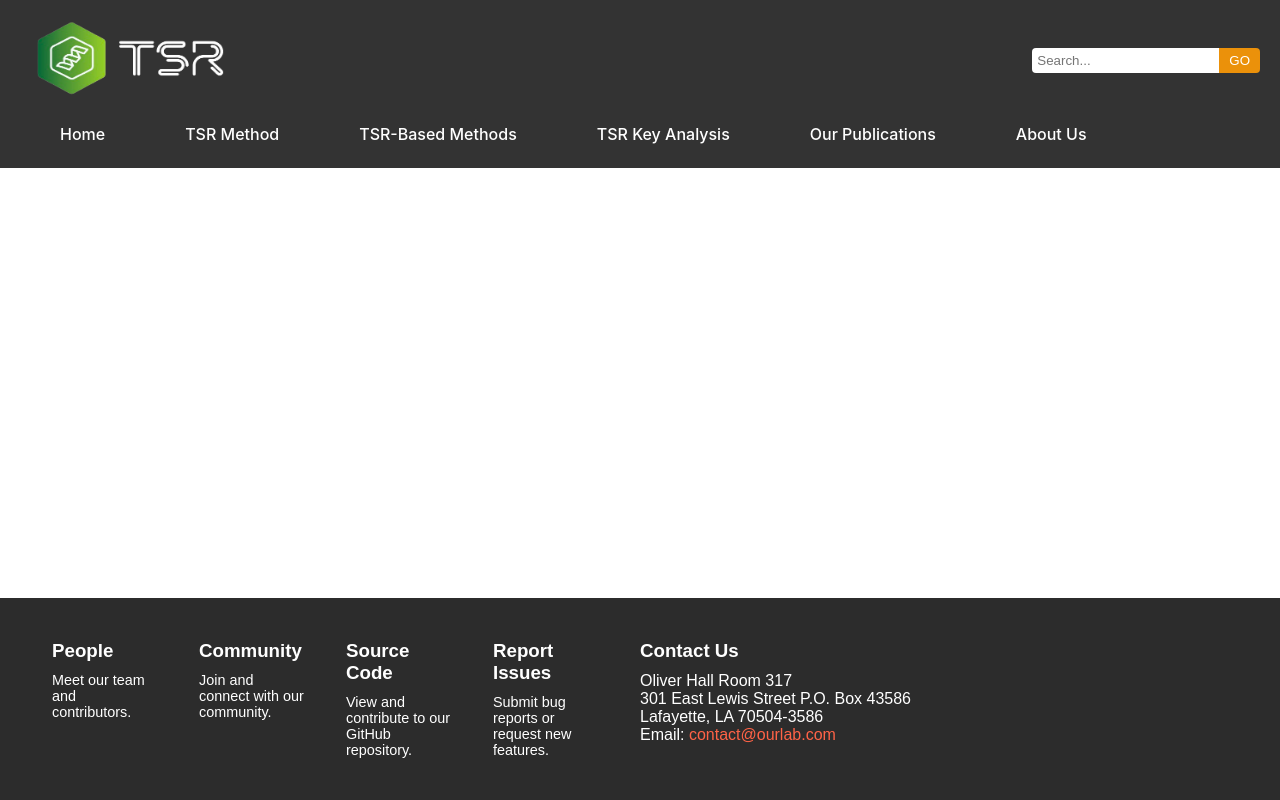
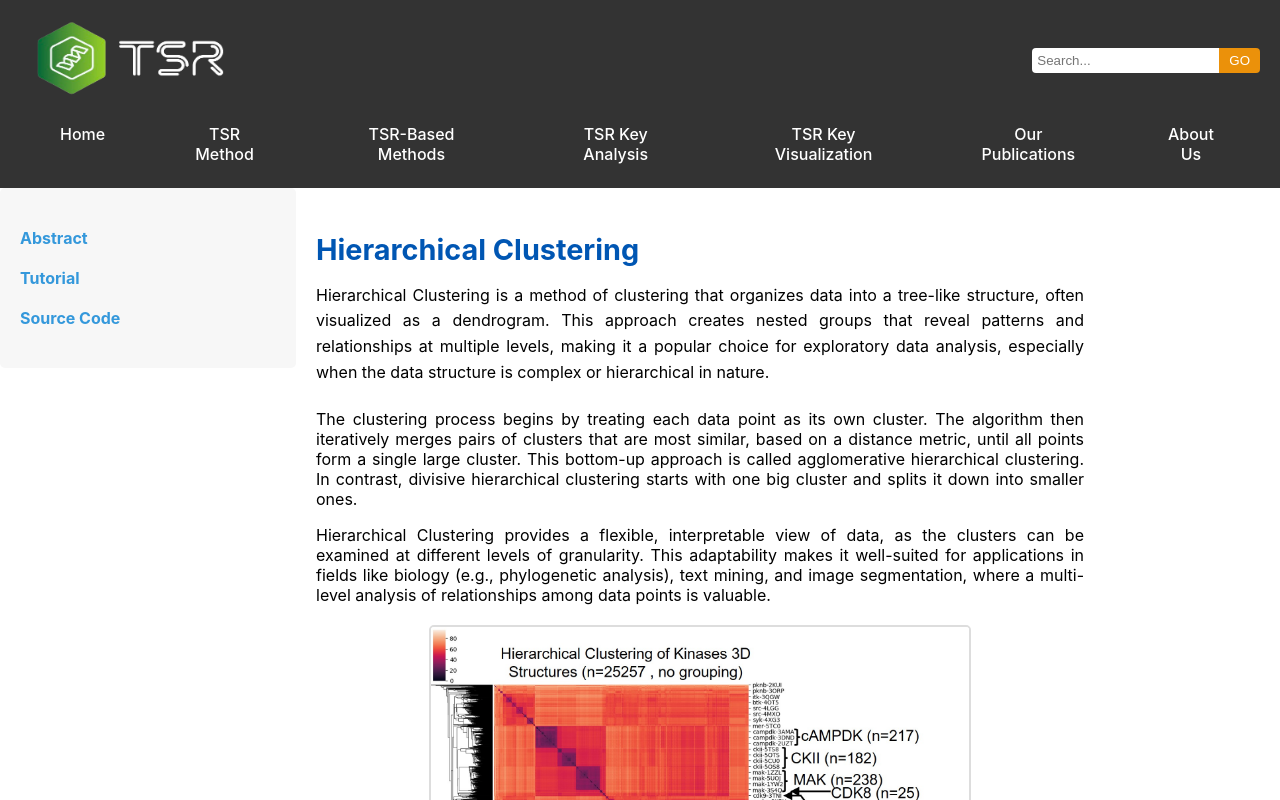
Before and after one commit to pooryakhajouie/TSR-WEB, a React (Create React App) app: page /clustering in a window 1280 px wide. Built offline with nearby package versions, Linux system fonts and the light colour scheme.

Commit message:
clustermap

```diff
--- a/src/App.js
+++ b/src/App.js
@@ -22,6 +22,7 @@ import Publications from './components/Publications';
 import './App.css';
 import ScrollToTop from './components/ScrollToTop';
 import AminoAcid from './tabs/AminoAcid';
+import Clustering from './tabs/Clustering';
 
 const App = () => {
   const [setActiveTab] = useState('tsr');
@@ -52,6 +53,7 @@ const App = () => {
             {/* <Route path="/neudeotide" element={<Neudeotide />} /> */}
             <Route path="/nucleotide-protein" element={<NucleotideProtein />} />
             <Route path="/aminoacid" element={<AminoAcid />} />
+            <Route path="/clustering" element={<Clustering />} />
           </Routes>
         </div>
         <Footer />
--- a/src/components/NavBar.js
+++ b/src/components/NavBar.js
@@ -176,6 +176,19 @@ const NavBar = () => {
           </ul>
         </li>
 
+
+        <li className="dropdown">
+          <span
+            className="dropdown-title"
+            onClick={() => toggleDropdown('tsrKeyVisualization')}
+          >
+            TSR Key Visualization
+          </span>
+          <ul className={`dropdown-content ${activeDropdown === 'tsrKeyVisualization' ? 'show' : ''}`}>
+            <li><NavLink to="/clustering">Hierarchical Clustering</NavLink></li>
+          </ul>
+        </li>
+
         <li><NavLink to="/publications">Our Publications</NavLink></li>
 
         <li className="dropdown">
--- /dev/null
+++ b/src/tabs/Clustering.js
@@ -0,0 +1,155 @@
+import React from 'react';
+import './TSR.css';
+import clusteringImage from '../images/cluster.jpg';
+
+const Clustering = () => {
+  return (
+    <div className="tsr-method-page">
+      <aside className="toc">
+        <nav>
+          <ul>
+            <li><a href="#abstract">Abstract</a></li>
+            <li><a href="#tutorial">Tutorial</a></li>
+            <li><a href="#source-code">Source Code</a></li>
+          </ul>
+        </nav>
+      </aside>
+
+      <div className="content-tsr">
+        <section id="abstract" className="section-tsr abstract-section">
+          <h2 className="section-title">Hierarchical Clustering</h2>
+          <p className="section-paragraph">
+            Hierarchical Clustering is a method of clustering that organizes data into a tree-like structure, often visualized as a dendrogram. This approach creates nested groups that reveal patterns and relationships at multiple levels, making it a popular choice for exploratory data analysis, especially when the data structure is complex or hierarchical in nature.          </p>
+          <p>
+            The clustering process begins by treating each data point as its own cluster. The algorithm then iteratively merges pairs of clusters that are most similar, based on a distance metric, until all points form a single large cluster. This bottom-up approach is called agglomerative hierarchical clustering. In contrast, divisive hierarchical clustering starts with one big cluster and splits it down into smaller ones.          </p>
+          <p>
+            Hierarchical Clustering provides a flexible, interpretable view of data, as the clusters can be examined at different levels of granularity. This adaptability makes it well-suited for applications in fields like biology (e.g., phylogenetic analysis), text mining, and image segmentation, where a multi-level analysis of relationships among data points is valuable.          </p>
+            <div className="protein-illustration">
+            <img src={clusteringImage} alt="Clustering Image Illustration" className="mirror-image" />
+          </div>
+        </section>
+
+        {/* Tutorial Section with New Styles */}
+        <section id="tutorial" className="section-tsr tutorial-section">
+          <h2 className="tutorial-title">Tutorial</h2>
+
+          {/* Installation Section */}
+          <h3 className="step-title">Installation</h3>
+          <p>To use the Hierarchical Clustering TSR, follow the steps below to clone the repository and install the necessary dependencies:</p>
+          <ol className="tutorial-steps">
+            <li className="tutorial-step-item">
+              <span className="step-title">Clone the repository:</span>
+              <div className="code-block">
+                <code>
+                  git clone https://github.com/KrishnaRauniyar/Kinases-and-Phosphatases-Clustering.git<br />
+                  cd Kinases-and-Phosphatases-Clustering/clustermap
+                </code>
+              </div>
+            </li>
+            <li className="tutorial-step-item">
+              <span className="step-title">Create a virtual environment and activate it:</span>
+              <div className="code-block">
+                <code>
+                  python3 -m venv tsrenv<br />
+                  source tsrenv/bin/activate  # Mac/Linux<br />
+                  tsrenv\Scripts\activate  # Windows
+                </code>
+              </div>
+            </li>
+            <li className="tutorial-step-item">
+              <span className="step-title">Install the required dependencies:</span>
+              <div className="code-block">
+                <code>pip install -r requirements.txt</code>
+              </div>
+            </li>
+          </ol>
+
+          {/* Usage Section */}
+          <h3 className="step-title">Usage</h3>
+          <p>Once installed, you can use the following command to create the Hierarchical Clustering.</p>
+
+          <h4 className="step-title">Generate Hierarchical Clustering</h4>
+          <div className="code-block">
+            <code>
+              python clustermap_n.py -p (jaccard input csv file) -n (number of clusters)
+            </code>
+          </div>
+          <p>This command will generate Hierarchical Clustering from Jaccard Similarity CSV file input. Number of clusters is a feature to generate how may clusters you want.</p>
+
+          <h4 className="step-title">Jaccard Similarity should have the following format.</h4>
+          <div className="code-block">
+            <code>
+              <div className="table-container">
+                <table>
+                  <tbody>
+                    <tr>
+                      <td>2R92_P_10_A;</td>
+                      <td>0.000,</td>
+                      <td>0.704,</td>
+                      <td>0.740,</td>
+                      <td>0.555,</td>
+                      <td>...</td>
+                    </tr>
+                    <tr>
+                      <td>2R92_P_11_C;</td>
+                      <td>0.704,</td>
+                      <td>0.000,</td>
+                      <td>0.668,</td>
+                      <td>0.719,</td>
+                      <td>...</td>
+                    </tr>
+                    <tr>
+                      <td>2R92_P_12_C;</td>
+                      <td>0.740,</td>
+                      <td>0.668,</td>
+                      <td>0.000,</td>
+                      <td>0.757,</td>
+                      <td>...</td>
+                    </tr>
+                    <tr>
+                      <td>2R92_P_13_A;</td>
+                      <td>0.555,</td>
+                      <td>0.719,</td>
+                      <td>0.757,</td>
+                      <td>0.000,</td>
+                      <td>...</td>
+                    </tr>
+                  </tbody>
+                </table>
+              </div>
+            </code>
+          </div>
+
+          <p>The CSV input file contains the Jaccard Similarity. To generate the Hierarchical Clustering you must have the same input format for the input file as shown in the table above.</p>
+
+          <h4 className="step-title">Results</h4>
+          <p>Two files will be generated:
+            <ul>
+              <li><strong>clustermap.png </strong>(This is the clustermap created with n number of cluster color)</li>
+              <li><strong>clustermap.csv </strong>(This contains the number of clusters separated by n clusters in each row)</li>
+            </ul>
+          </p>
+        </section>
+
+        <section id="source-code" className="section-tsr source-code-section">
+          <h2 className="section-title">Source Code</h2>
+          <p className="section-paragraph">
+            The full source code for the Hierarchical Clustering is available on GitHub. You can explore, contribute, or fork the repository using the following link:
+          </p>
+          <div className="code-block">
+            <code>
+              <a href="https://github.com/KrishnaRauniyar/Kinases-and-Phosphatases-Clustering.git" target="_blank" rel="noopener noreferrer" className="source-code-link">
+                GitHub Repository: https://github.com/KrishnaRauniyar/Kinases-and-Phosphatases-Clustering.git
+              </a>
+            </code>
+          </div>
+          <p className="section-paragraph">
+            Feel free to review the README.md file for more detailed instructions, and don’t hesitate to open issues or pull requests to help improve the project.
+          </p>
+        </section>
+      </div>
+    </div>
+  );
+}
+
+export default Clustering;
```
Also changed, not shown: src/images/cluster.jpg (added).
